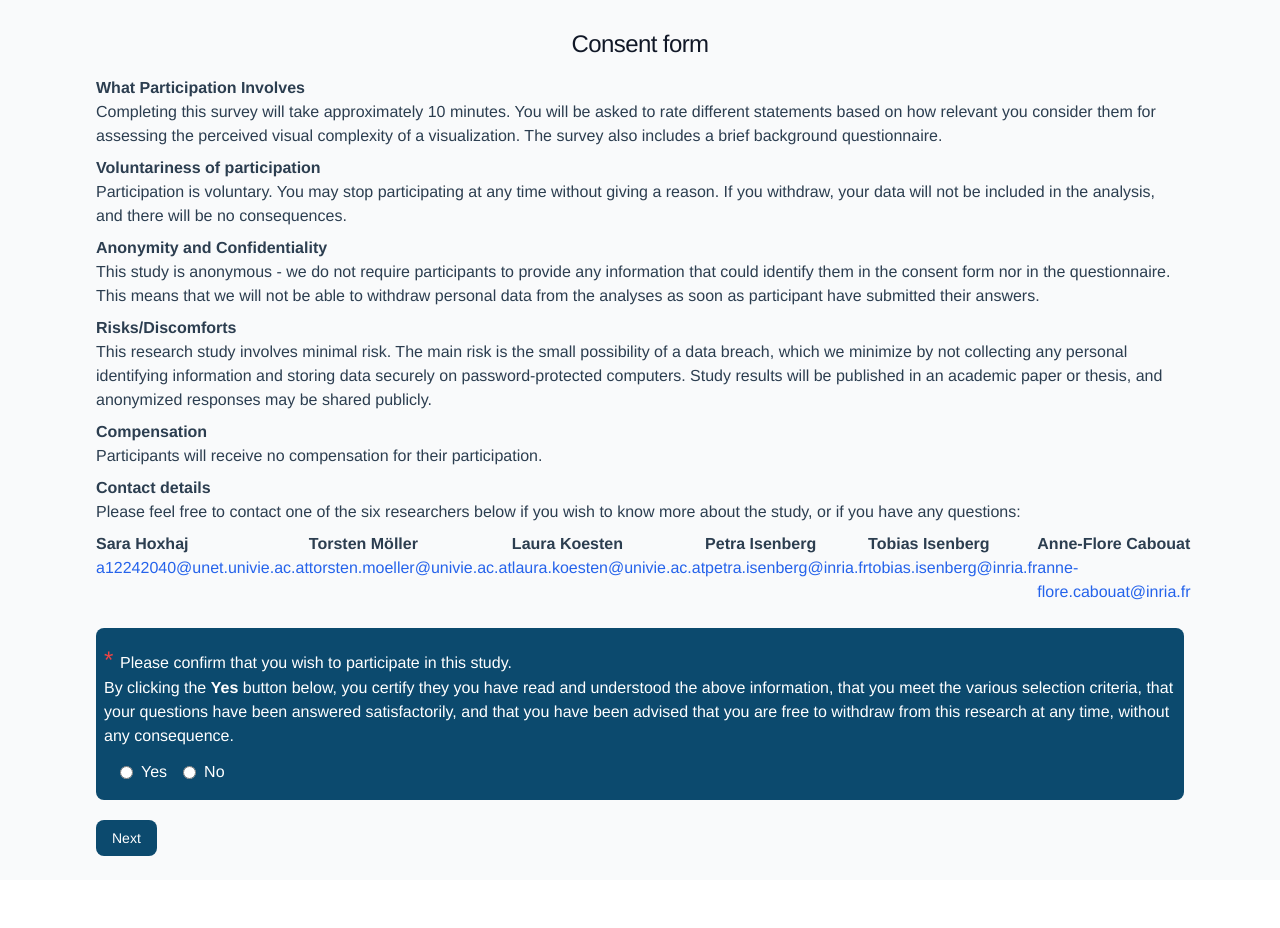
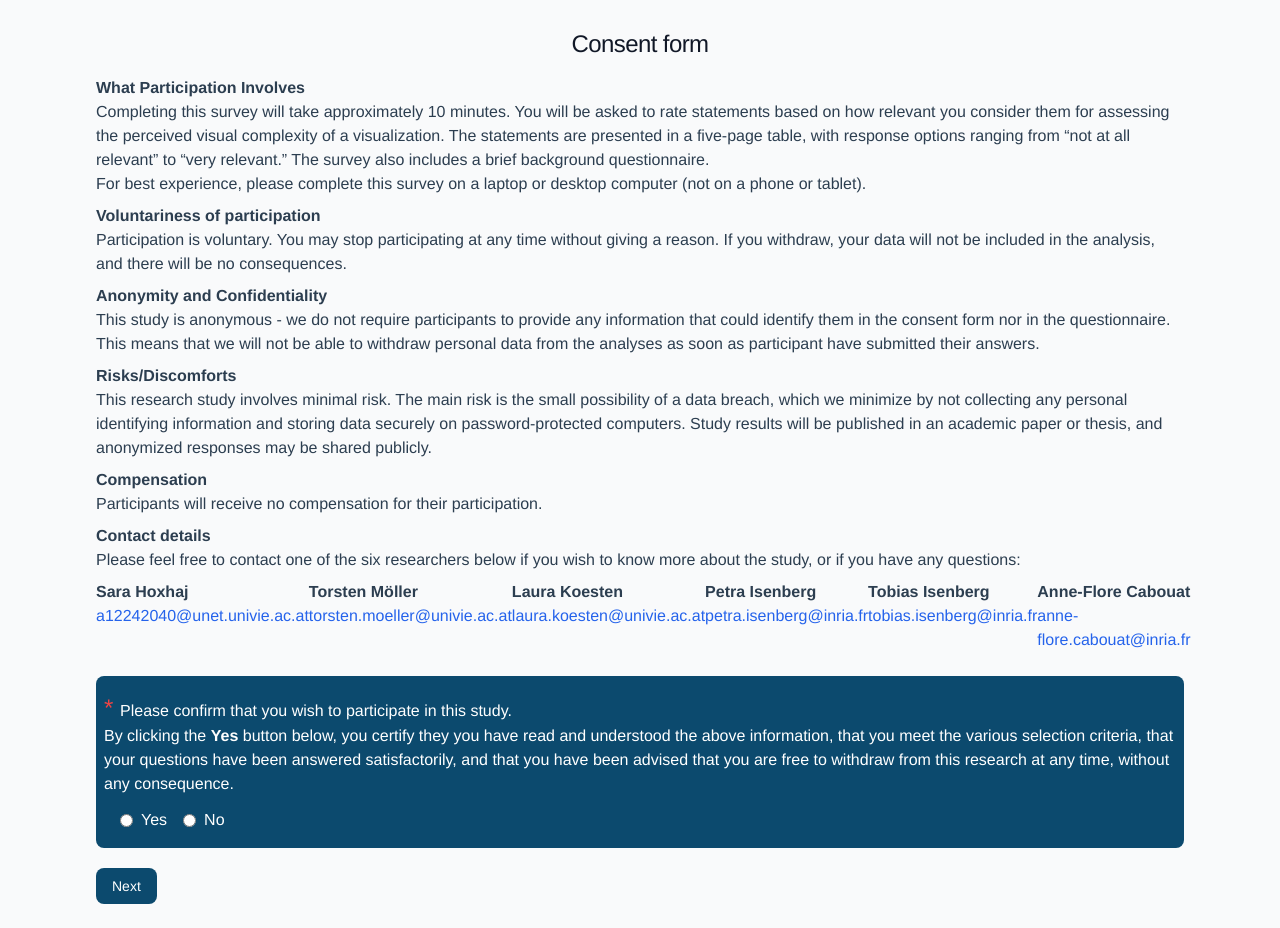
Before and after one commit to sarahoxhaj/cognitiveInterviews, a Vue app: page /ConsentForm in a window 1280 px wide. Before the commit the page ends 880 px from the top, so only its background shows below. Built offline with nearby package versions, Linux system fonts and the light colour scheme.

Commit message:
update survey

```diff
--- a/src/components/ConsentForm.vue
+++ b/src/components/ConsentForm.vue
@@ -20,9 +20,12 @@
             <p class="pl-6">• is 18 years or older, and</p>
             <p class="pl-6">• considers himself/herself an expert on the topic of visualization</p> -->
             <p class="mt-2"><b>What Participation Involves</b></p>
-            <p>Completing this survey will take approximately 10 minutes. You will be asked to rate different statements
-                based on how relevant you consider them for assessing the perceived visual complexity of a
-                visualization. The survey also includes a brief background questionnaire.</p>
+            <p>Completing this survey will take approximately 10 minutes. You will be asked to rate statements based on
+                how relevant you consider them for assessing the perceived visual complexity of a visualization. The
+                statements are presented in a five-page table, with response options ranging from “not at all relevant”
+                to “very relevant.” The survey also includes a brief background questionnaire.</p>
+            <p>For best experience, please complete this survey on a laptop or desktop computer (not on a phone or
+                tablet).</p>
             <p class="mt-2"><b>Voluntariness of participation</b></p>
             <p>Participation is voluntary. You may stop participating at any time without giving a reason. If you
                 withdraw, your data will not be included in the analysis, and there will be no consequences.</p>
--- a/src/components/ItemValidation.vue
+++ b/src/components/ItemValidation.vue
@@ -11,7 +11,7 @@
                     study participant's <b>perception of the visual complexity of a visualization.</b> Below are
                     examples of
                     visualizations which could be used as stimuli in such a study, but you can think
-                    of other data representations:</p>
+                    of other data representations.</p>
 
                 <!-- <div class="flex justify-end -mt-5">
                     <button @click.prevent="showOption1 = !showOption1" type="submit"
@@ -19,26 +19,6 @@
                         change images
                     </button>
                 </div> -->
-            </div>
-
-            <!-- option 1 -->
-            <div>
-                <div class="flex justify-center space-x-4 px-16 mt-6">
-                    <img @click="openImage(require('@/assets/bar.png'))" src="@/assets/bar.png" alt="Image 1"
-                        class="w-[15rem] h-[10rem] mt-2">
-                    <img @click="openImage(require('@/assets/map.png'))" src="@/assets/map.png" alt="Image 2"
-                        class="w-[16rem] h-[11rem]">
-                    <img @click="openImage(require('@/assets/line.png'))" src="@/assets/line.png" alt="Image 3"
-                        class="w-[17rem] h-[9rem] mt-4">
-                </div> <br>
-                <div class="flex justify-center space-x-4 px-16 mb-10">
-                    <img @click="openImage(require('@/assets/spider.png'))" src="@/assets/spider.png" alt="Image 4"
-                        class="w-[15rem] h-[11rem]">
-                    <img @click="openImage(require('@/assets/1.1.png'))" src="@/assets/1.1.png" alt="Image 5"
-                        class="w-[16rem] h-[12rem]">
-                    <img @click="openImage(require('@/assets/scatterPlot.png'))" src="@/assets/scatterPlot.png"
-                        alt="Image 6" class="w-[18rem] h-[10rem] mt-3">
-                </div>
             </div>
 
             <!-- option 2 -->
@@ -65,21 +45,45 @@
                 methods to study the <b>perceived visual complexity of a visualization.</b> Imagine that these terms
                 would
                 later be used
-                in a rating scale that you could give to participants as part of a visualization user study.</p> <br>
+                in a rating scale that you could give to participants as part of a visualization user study. Please
+                complete all <b>five pages</b> of the table.</p> <br>
             <p>Please note that the goal is not to assess the overall
                 system’s complexity, but <b>only the static view of a single visualization</b>, not its interactive
                 features.
-                While the terms <span class="text-red-500 dark:text-amber-300">visual complexity</span> and <span
+                <!-- While the terms <span class="text-red-500 dark:text-amber-300">visual complexity</span> and <span
                     class="text-red-500 dark:text-amber-300">visualization complexity</span> are closely related and
                 often overlap, we
-                clarify our scope here: </p>
-            <p class="text-center mt-4 mx-12"> We are interested in how participants perceive the visual complexity of a
-                single, static data visualization — <b>focusing only on its visual appearance</b>.</p><br>
-            <p>Please also keep in mind that the statements should remain applicable for a great variety of data
-                visualizations and easy to understand for non expert participants.</p>
-            <p>Finally, note that the purpose of this survey is <b>not</b> to select the final statements of the
+                clarify our scope here: -->
+            </p>
+            <!-- <p class="text-center mt-4 mx-12"> We are interested in how participants perceive the visual complexity of a
+                single, static data visualization — <b>focusing only on its visual appearance</b>.</p><br> -->
+            <p>The statements should remain applicable for a great variety of data
+                visualizations and easy to understand for non expert participants. Finally, please keep in mind that the
+                purpose of this survey is <b>not</b> to select the final statements of the
                 scale: we seek to assess the individual relevancy of each statement, so redundancy within the list is
                 intentional at this stage.</p><br><br>
+
+            <!-- option 1 -->
+            <div>
+                <div class="flex justify-center space-x-4 px-16 mt-2">
+                    <img @click="openImage(require('@/assets/bar.png'))" src="@/assets/bar.png" alt="Image 1"
+                        class="w-[15rem] h-[10rem] mt-2">
+                    <img @click="openImage(require('@/assets/map.png'))" src="@/assets/map.png" alt="Image 2"
+                        class="w-[16rem] h-[11rem]">
+                    <img @click="openImage(require('@/assets/line.png'))" src="@/assets/line.png" alt="Image 3"
+                        class="w-[17rem] h-[9rem] mt-4">
+                </div> <br>
+                <div class="flex justify-center space-x-4 px-16 mb-10">
+                    <img @click="openImage(require('@/assets/spider.png'))" src="@/assets/spider.png" alt="Image 4"
+                        class="w-[15rem] h-[11rem]">
+                    <img @click="openImage(require('@/assets/1.1.png'))" src="@/assets/1.1.png" alt="Image 5"
+                        class="w-[16rem] h-[12rem]">
+                    <img @click="openImage(require('@/assets/scatterPlot.png'))" src="@/assets/scatterPlot.png"
+                        alt="Image 6" class="w-[18rem] h-[10rem] mt-3">
+                </div>
+            </div>
+
+
             <p>How relevant do you think the following terms are for describing the <b>perceived visual complexity of a
                     visualization?</b></p>
 
```
Lines whose indentation alone changed are shown as unchanged.
